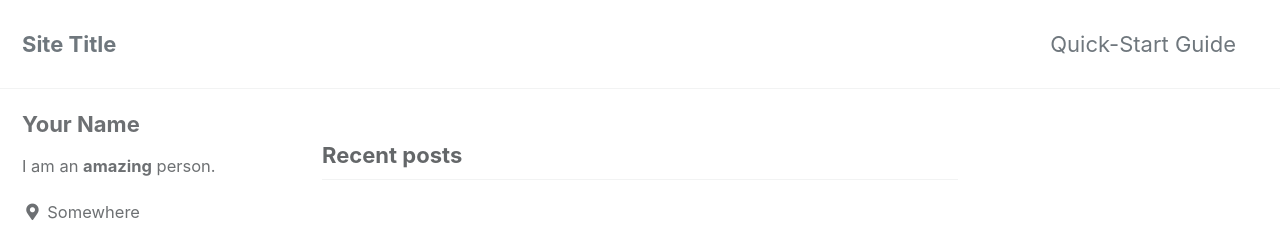
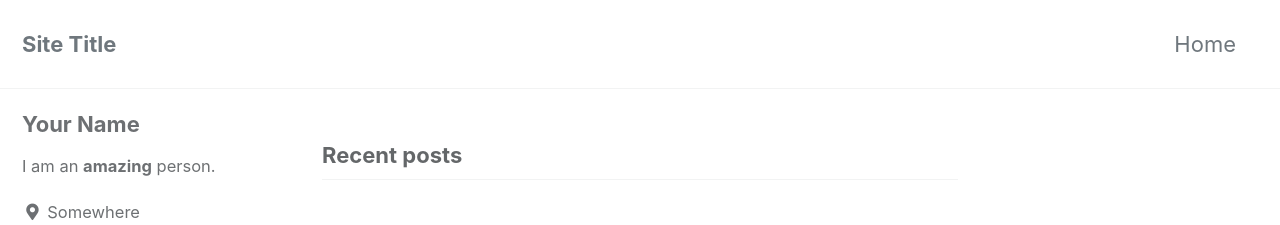
Before and after one commit to zerojin4932/zerojin4932.github.io, a Jekyll site: the page built from index.html, in a window 1280 px wide. Shown: the top 225 px of the page. Built offline with Jekyll 4.4.1, drawn with Linux system fonts in a browser that asks for light colours; cached includes are drawn as plain includes; the list of posts is cut into pages by our own code.

Commit message:
네비게이션 수정

```diff
--- a/_data/navigation.yml
+++ b/_data/navigation.yml
@@ -1,8 +1,8 @@
 # main links
 main:
-  - title: "Quick-Start Guide"
-    url: https://mmistakes.github.io/minimal-mistakes/docs/quick-start-guide/
-  # - title: "About"
+  - title: "Home"
+    url: https://zerojin4932.github.io
+# - title: "About"
   #   url: https://mmistakes.github.io/minimal-mistakes/about/
   # - title: "Sample Posts"
   #   url: /year-archive/
```
